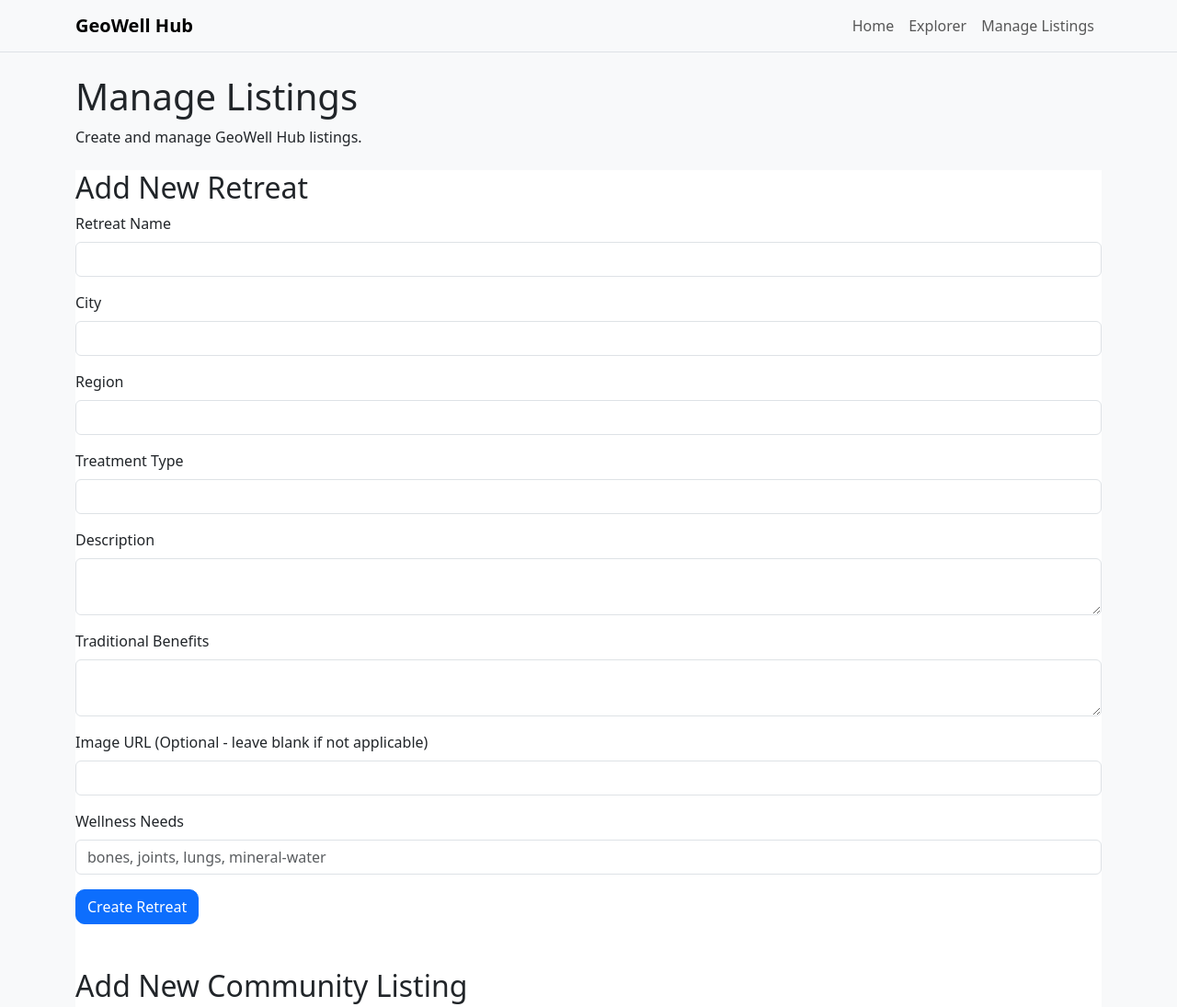
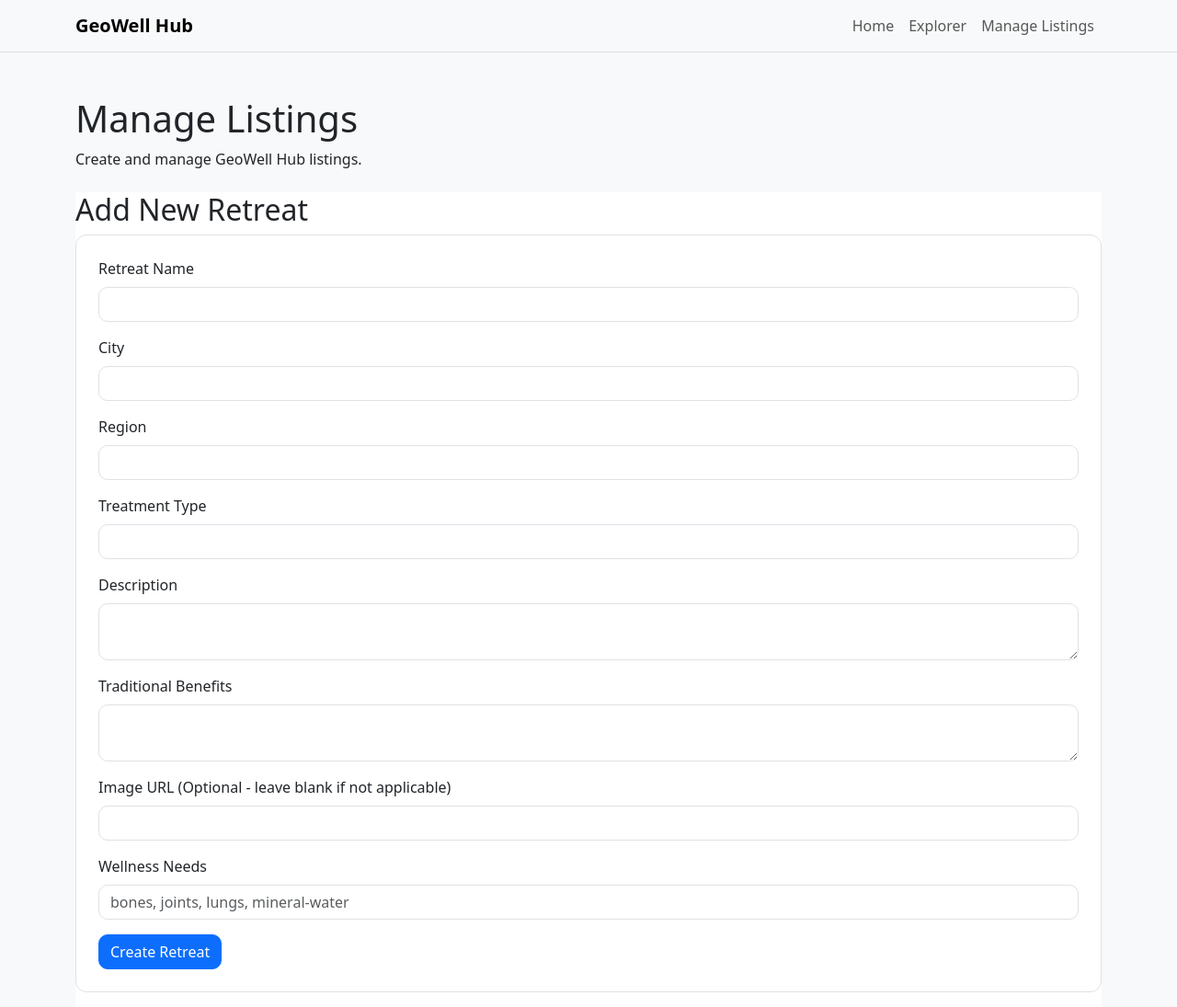
Before and after one commit to ShorenaK/GeoWellHub, a website with bundled scripts: page frontend/manage.html in a window 1280 px wide. Shown: the top 1095 px of the page at 92% size. Built offline with nearby package versions, Linux system fonts and the light colour scheme; no server answers.

Commit message:
Style manage listings cards

```diff
--- a/frontend/css/styles.css
+++ b/frontend/css/styles.css
@@ -69,3 +69,27 @@ footer {
 .delete-community-btn {
   width: 100%;
 }
+
+/* Form sections */
+form {
+  background-color: #ffffff;
+  border: 1px solid #dee2e6;
+  border-radius: 12px;
+  padding: 1.5rem;
+  margin-bottom: 2rem;
+}
+
+/* Form inputs */
+.form-control {
+  border-radius: 10px;
+}
+
+/* Page section spacing */
+section {
+  margin-bottom: 2rem;
+}
+
+/* Page headers */
+header {
+  margin-top: 1.5rem;
+}
```
